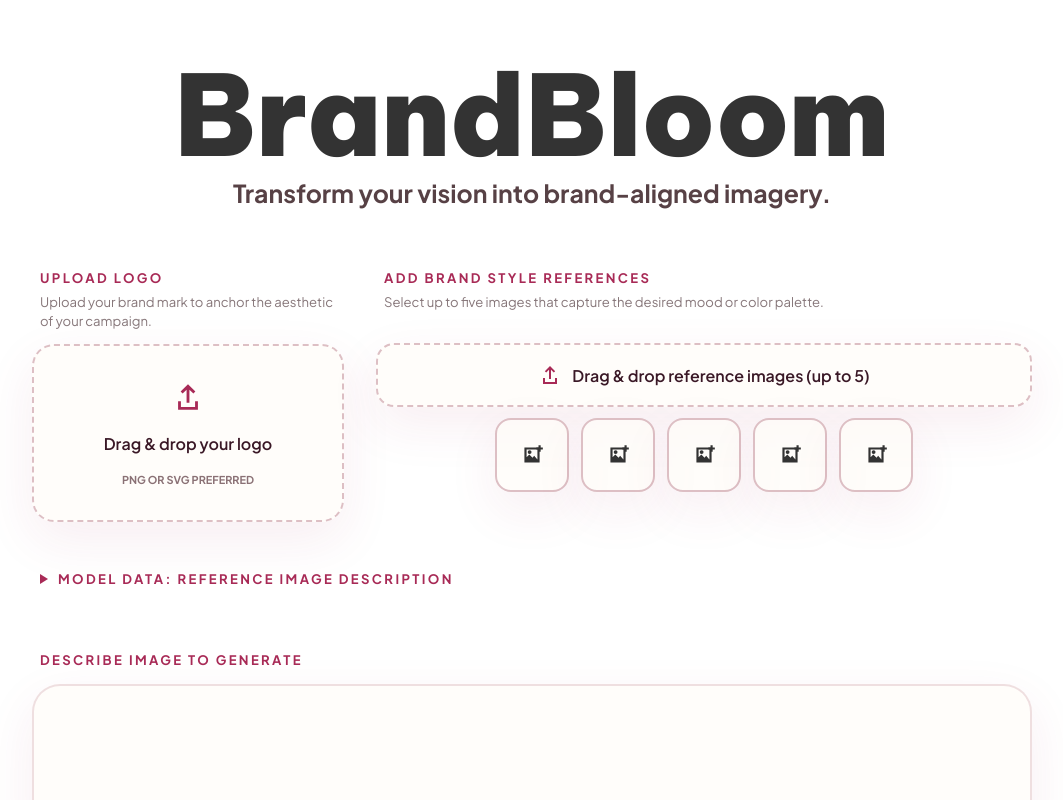
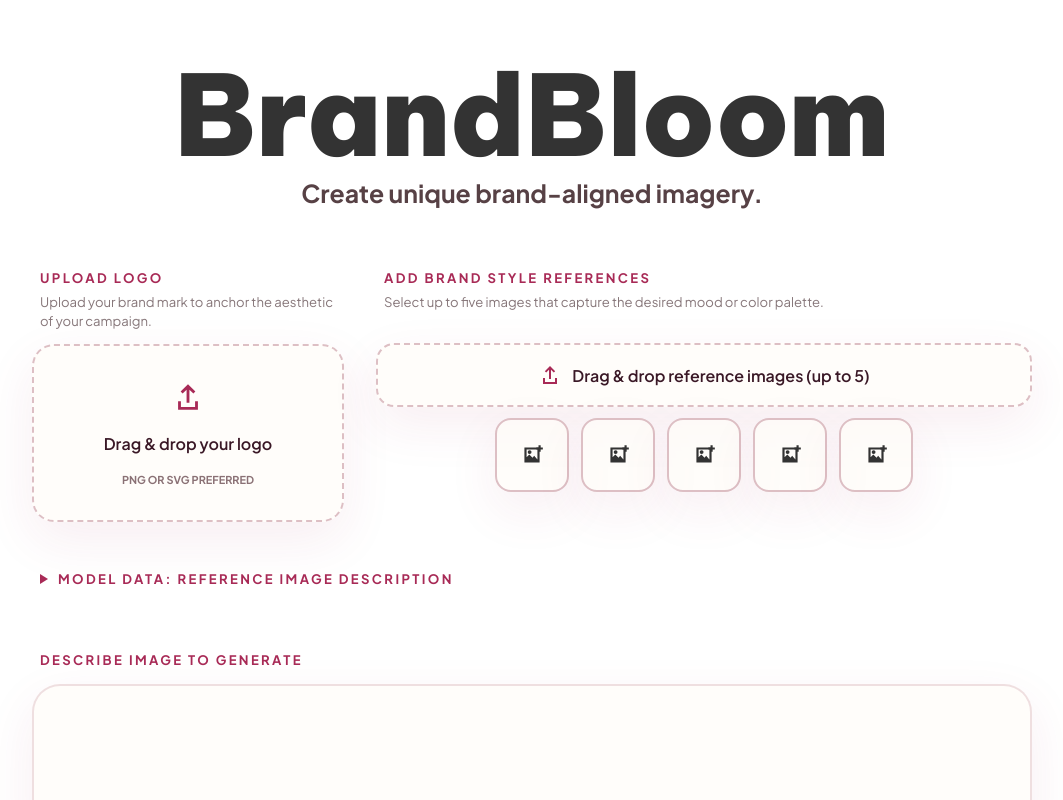
Before and after one commit to mrabo/ideogramcase, a React (Vite) app: page / in a window 1280 px wide. Shown: the top 800 px of the page, without its empty margins (108-1171 px from the left). Built offline with nearby package versions, Linux system fonts and the light colour scheme.

Commit message:
Updated copy

```diff
--- a/src/App.tsx
+++ b/src/App.tsx
@@ -163,7 +163,7 @@ function App() {
     <main className="app-shell">
       <header className="hero">
         <h1>BrandBloom</h1>
-        <p>Transform your vision into brand-aligned imagery.</p>
+        <p>Create unique brand-aligned imagery.</p>
       </header>
 
       <section className="workspace" aria-label="Campaign image generator">
```
